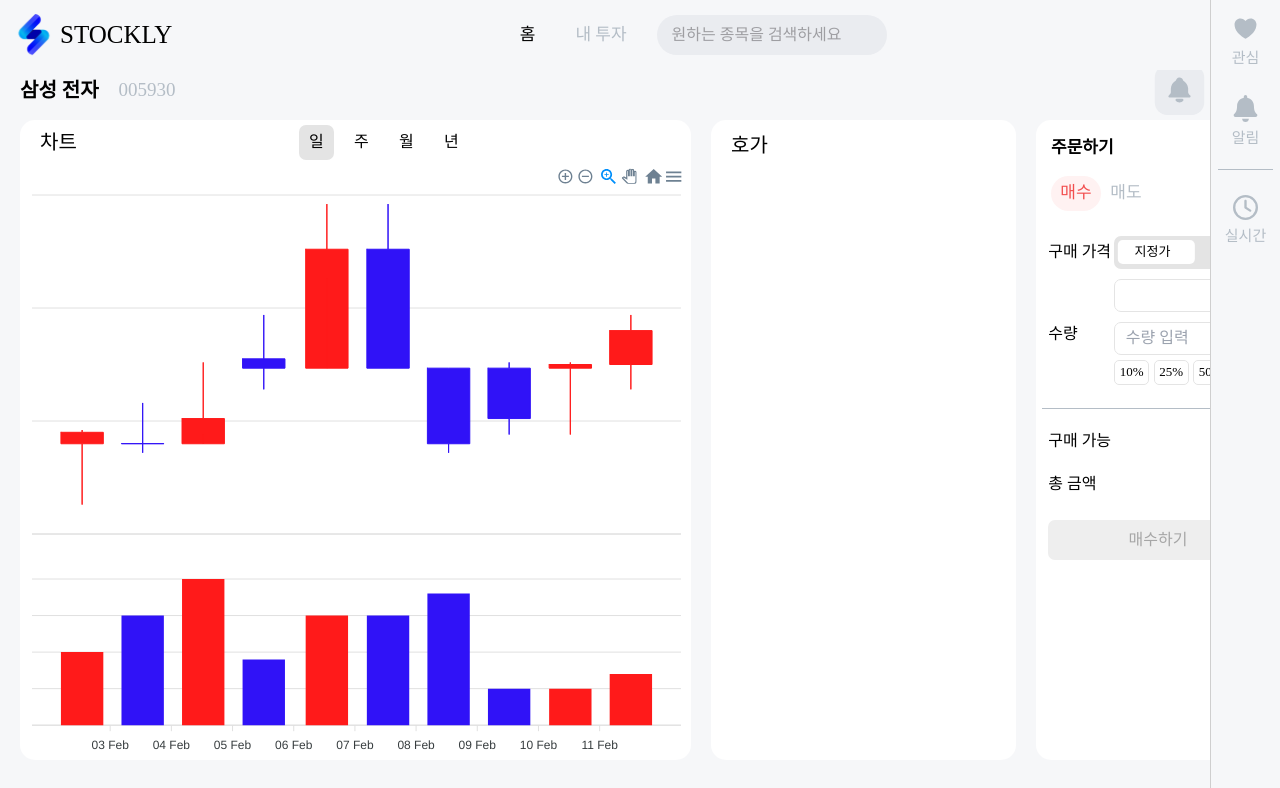
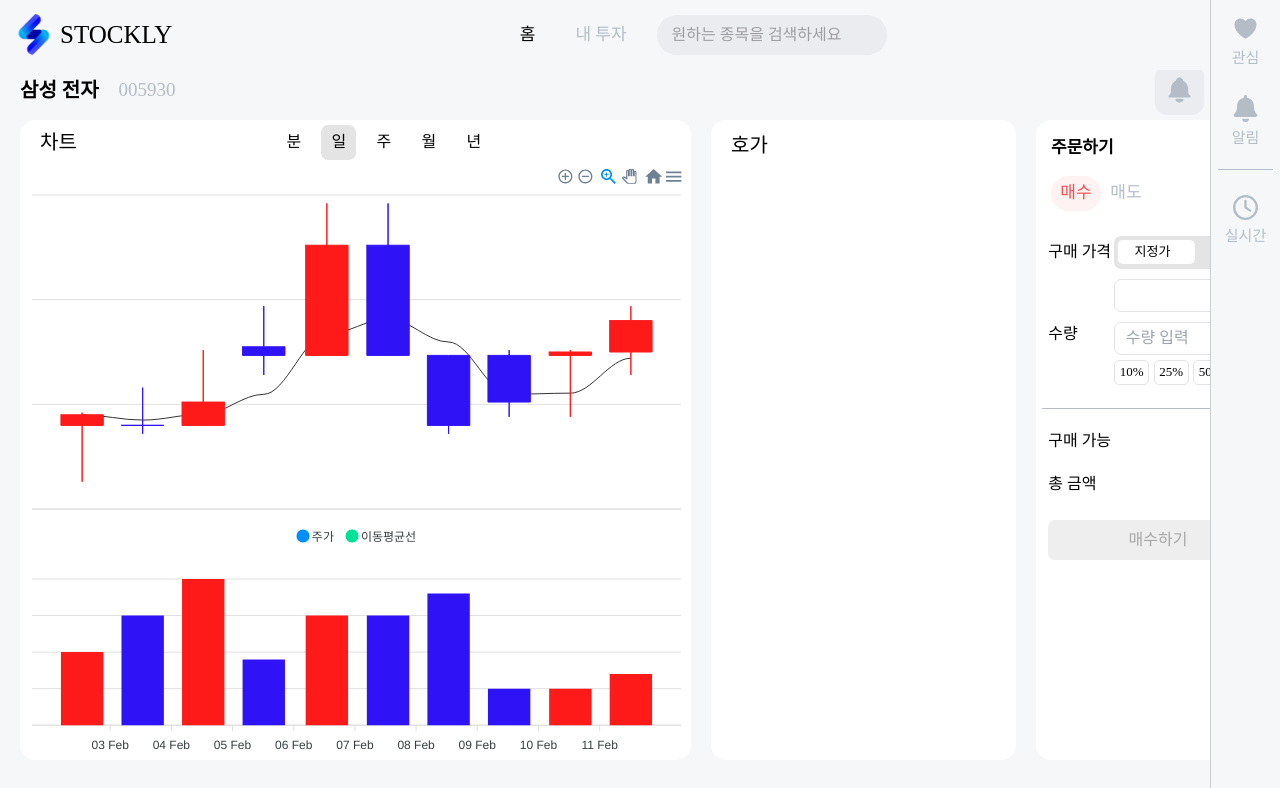
Before and after one commit to sykang519/StocklyFrontend, a React (Vite) app: page /details in a window 1280 px wide. Shown: the top 788 px of the page. Built offline with nearby package versions, Linux system fonts and the light colour scheme; a web font is replaced by a local one; what chartjs-plugin-zoom would draw is missing.

Commit message:
feat: ema 그래프 추가

```diff
--- a/src/components/stockDetails/CandleChart.tsx
+++ b/src/components/stockDetails/CandleChart.tsx
@@ -98,8 +98,15 @@ const ApexChart: React.FC = () => {
   const volumeData = data.map((price) => ({
     x: price.date,
     y: price.volume,
-    color: price.close > price.open ? 'rgba(255, 26, 26, 1)' : 'rgba(48, 18, 247, 1)'
+    color: price.close > price.open ? 'rgba(255, 26, 26, 1)' : 'rgba(48, 18, 247, 1)',
   }));
+
+  // 이동평균선 데이터를 계산 (여기서는 간단하게 close 값의 평균을 이동평균선으로 사용)
+  const movingAverageData = data.map((price, index, arr) => {
+    const sum = arr.slice(Math.max(0, index - 2), index + 1).reduce((acc, curr) => acc + curr.close, 0);
+    const avg = sum / Math.min(index + 1, 3); // 간단한 3일 이동평균
+    return { x: price.date, y: avg };
+  });
 
   interface ChartContext {
     w: {
@@ -110,22 +117,23 @@ const ApexChart: React.FC = () => {
     };
   }
 
-
   const handleSync = (chartContext: ChartContext) => {
-    console.log(chartContext)
+    console.log(chartContext);
     const newMin = chartContext.w.globals.minX;
     const newMax = chartContext.w.globals.maxX;
 
     setXaxisRange({ min: newMin, max: newMax });
   };
 
-
   return (
     <div className="w-full h-[74vh] flex flex-col justify-center items-center">
       <div id="chart-candlestick" className="w-full h-[48vh]">
         <ApexCharts
           type="candlestick"
-          series={[{ data: candlestickData }]}
+          series={[
+            { name: '주가', data: candlestickData },
+            { name: '이동평균선', type: 'line', data: movingAverageData },
+          ]}
           height="100%"
           options={{
             theme: {
@@ -188,7 +196,7 @@ const ApexChart: React.FC = () => {
       <div id="chart-bar" className="w-full h-[26vh]">
         <ApexCharts
           type="bar"
-          series={[{ name: 'Volume', data: volumeData}]}
+          series={[{ name: 'Volume', data: volumeData }]}
           height="100%"
           options={{
             chart: {
@@ -209,11 +217,11 @@ const ApexChart: React.FC = () => {
               },
             },
             dataLabels: {
-              enabled: false
+              enabled: false,
             },
             colors: volumeData.map((data) => data.color), // 색상 배열 적용
             legend: {
-              show: false
+              show: false,
             },
             xaxis: {
               type: 'datetime',
@@ -233,7 +241,6 @@ const ApexChart: React.FC = () => {
               opposite: true,
               show: false,
               min: 0,
-
             },
             tooltip: {
               y: {
--- a/src/components/stockDetails/ChartContainer.tsx
+++ b/src/components/stockDetails/ChartContainer.tsx
@@ -4,13 +4,19 @@ import { useState } from 'react';
 
 const ChartContainer: React.FC = () => {
   const [filter, setFilter] = useState('day');
-  // day, week, month, year
+  // min, day, week, month, year
 
   return (
     <div className="w-full h-full flex flex-col justify-center items-center">
       <div className="w-full flex justify-between items-center h-[7%]">
         <p className="ml-[20px] text-[20px]">차트</p>
         <div>
+        <button
+            className={`w-[35px] h-[35px] mx-[5px] my-[10px] rounded-[7px] transition-colors duration-300 ease-in-out ${filter === 'min' ? 'bg-gray' : 'bg-transparent'}`}
+            onClick={() => setFilter('min')}
+          >
+            분
+          </button>
           <button
             className={`w-[35px] h-[35px] mx-[5px] my-[10px] rounded-[7px] transition-colors duration-300 ease-in-out ${filter === 'day' ? 'bg-gray' : 'bg-transparent'}`}
             onClick={() => setFilter('day')}
```
